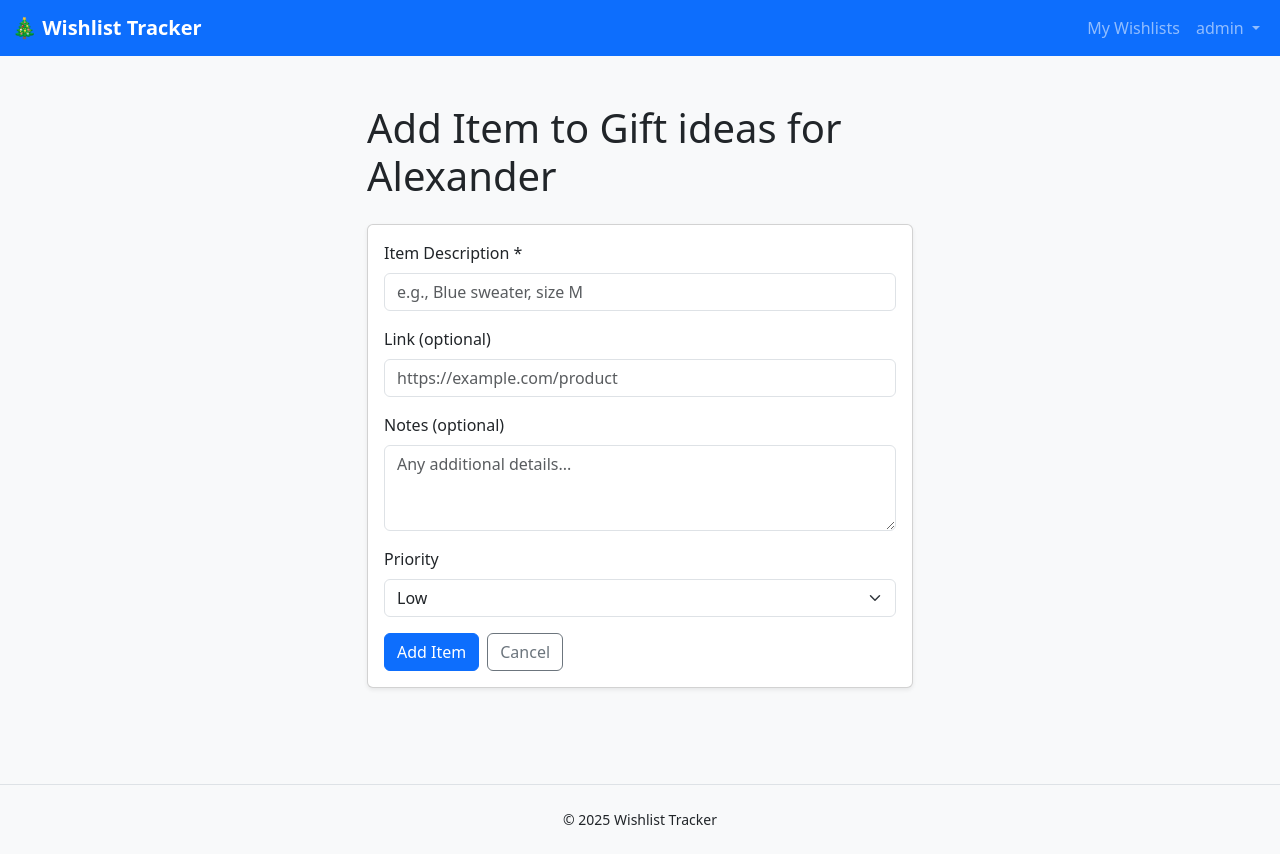
After one commit to kakilian/xmasTracker, a Django app: page /wishlists/3/items/create/ in a window 1280 px wide. The commit adds this page. Run offline with Django 5.2, Linux system fonts and the light colour scheme; a user stored in the database is signed in; data comes from the database, SQL or seed files in the repository; both versions use the stored data as it was after the commit.

Commit message:
Add: implement item creation functionality for wishlists with corresponding template and URL routing

```diff
--- /dev/null
+++ b/wishlist/templates/wishlist/item_create.html
@@ -0,0 +1,47 @@
+{% extends "base.html" %}
+
+{% block title %}Add Item{% endblock %}
+
+{% block content %}
+<div class="container py-5">
+  <div class="row justify-content-center">
+    <div class="col-12 col-md-8 col-lg-6">
+      <h1 class="mb-4">Add Item to {{ wishlist.title }}</h1>
+      <div class="card shadow-sm">
+        <div class="card-body">
+          <form method="post" action="{% url 'item_create' wishlist.pk %}">
+            {% csrf_token %}
+            <div class="mb-3">
+              <label for="description" class="form-label">Item Description *</label>
+              <input type="text" class="form-control" id="description" name="description"
+                     placeholder="e.g., Blue sweater, size M" required>
+            </div>
+            <div class="mb-3">
+              <label for="url" class="form-label">Link (optional)</label>
+              <input type="url" class="form-control" id="url" name="url"
+                     placeholder="https://example.com/product">
+            </div>
+            <div class="mb-3">
+              <label for="notes" class="form-label">Notes (optional)</label>
+              <textarea class="form-control" id="notes" name="notes" rows="3"
+                        placeholder="Any additional details..."></textarea>
+            </div>
+            <div class="mb-3">
+              <label for="priority" class="form-label">Priority</label>
+              <select class="form-select" id="priority" name="priority">
+                <option value="1">High</option>
+                <option value="2">Medium</option>
+                <option value="3" selected>Low</option>
+              </select>
+            </div>
+            <div class="d-flex gap-2">
+              <button type="submit" class="btn btn-primary">Add Item</button>
+              <a href="{% url 'wishlist_detail' wishlist.pk %}" class="btn btn-outline-secondary">Cancel</a>
+            </div>
+          </form>
+        </div>
+      </div>
+    </div>
+  </div>
+</div>
+{% endblock %}
--- a/wishlist/urls.py
+++ b/wishlist/urls.py
@@ -25,4 +25,5 @@ urlpatterns = [
     path('wishlists/', views.wishlist_list, name='wishlist_list'),
     path('wishlists/create/', views.wishlist_create, name='wishlist_create'),
     path('wishlists/<int:pk>/', views.wishlist_detail, name='wishlist_detail'),
+    path('wishlists/<int:wishlist_pk>/items/create/', views.item_create, name='item_create'),
 ]
--- a/wishlist/views.py
+++ b/wishlist/views.py
@@ -1,6 +1,6 @@
 from django.shortcuts import render, get_object_or_404, redirect
 from django.contrib.auth.decorators import login_required
-from .models import Wishlist
+from .models import Wishlist, WishlistItem
 
 
 def index(request):
@@ -33,3 +33,24 @@ def wishlist_create(request):
             Wishlist.objects.create(user=request.user, title=title, person_name=person_name)
             return redirect("wishlist_list")
     return render(request, "wishlist/wishlist_create.html")
+
+
+@login_required
+def item_create(request, wishlist_pk):
+    """Add a new item to a wishlist."""
+    wishlist = get_object_or_404(Wishlist, pk=wishlist_pk, user=request.user)
+    if request.method == "POST":
+        description = request.POST.get("description")
+        url = request.POST.get("url", "")
+        notes = request.POST.get("notes", "")
+        priority = request.POST.get("priority", 3)
+        if description:
+            WishlistItem.objects.create(
+                wishlist=wishlist,
+                description=description,
+                url=url,
+                notes=notes,
+                priority=priority
+            )
+            return redirect("wishlist_detail", pk=wishlist_pk)
+    return render(request, "wishlist/item_create.html", {"wishlist": wishlist})
```
Also changed, not shown: wishlist/templates/wishlist/wishlist_detail.html (+11 -4 lines), db.sqlite3.
